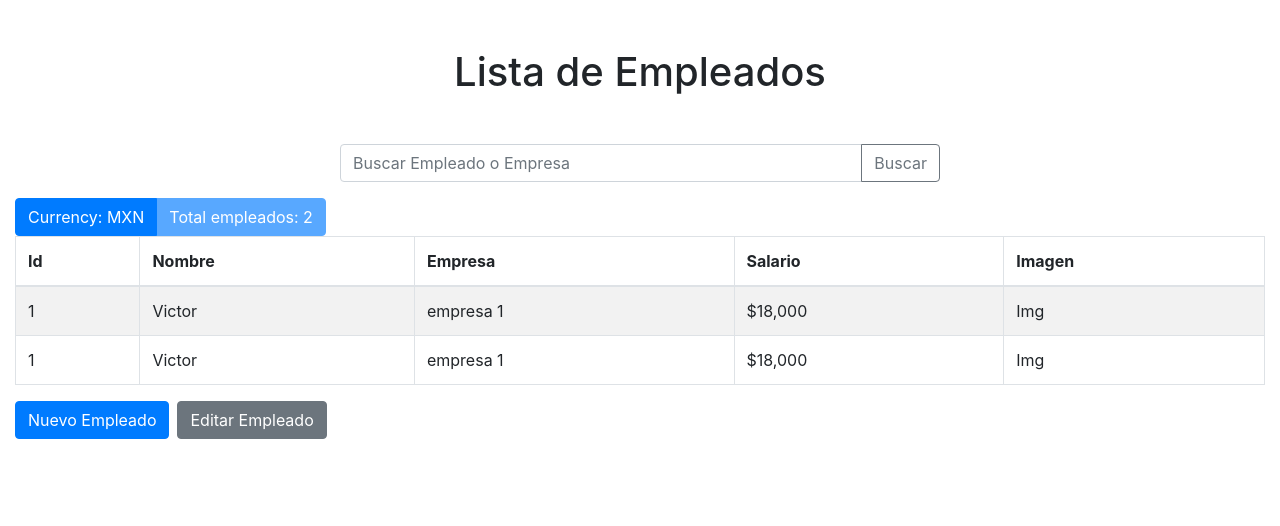
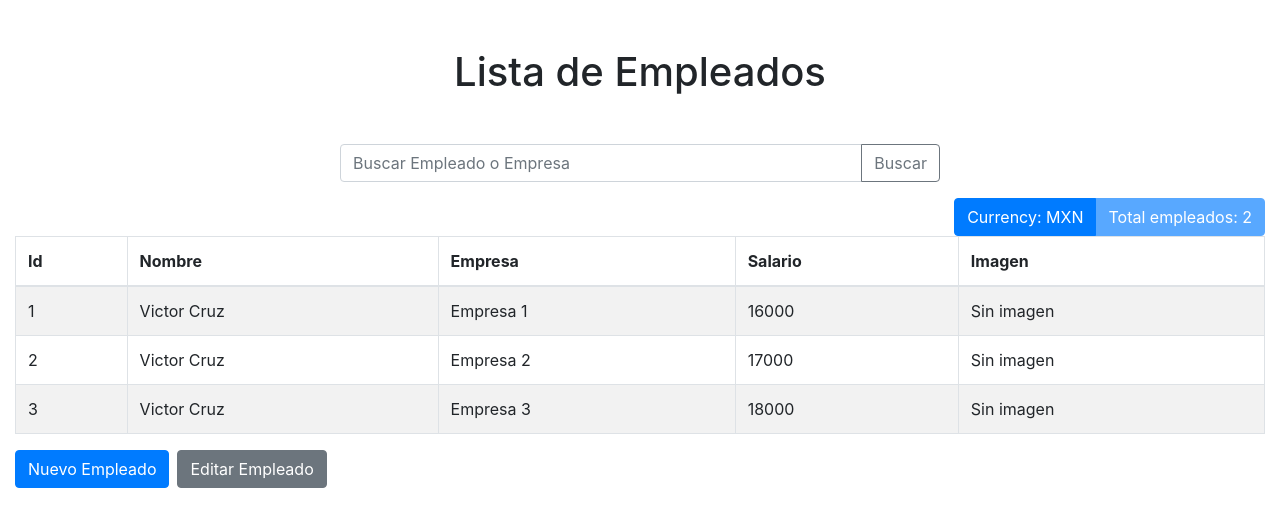
Before and after one commit to vicc30/lista-empleados, a React (Create React App) app: page / in a window 1280 px wide. Shown: the top 526 px of the page. Built offline with nearby package versions, Linux system fonts and the light colour scheme.

Commit message:
Consumo de datos JSON

```diff
--- a/src/App.css
+++ b/src/App.css
@@ -6,3 +6,7 @@ h1 {
     max-width: 600px;
     margin: auto;
 }
+
+.btn-group {
+  float: right;
+}
--- a/src/App.js
+++ b/src/App.js
@@ -2,7 +2,16 @@ import { Table, InputGroup, FormControl, Button, ButtonGroup } from 'react-boots
 import 'bootstrap/dist/css/bootstrap.min.css';
 import './App.css';
 
-function App() {
+import Tabla from './components/tableComponent';
+
+import { EMPLEADOS } from './data/data';
+import { useState } from 'react';
+
+const App = () => {
+
+  //Estados
+  const empleados = useState(EMPLEADOS);
+
   return (
     <>
       <section className="container-fluid">
@@ -18,7 +27,7 @@ function App() {
           </InputGroup.Append>
         </InputGroup>
         <ButtonGroup>
-          <Button primary>Currency: MXN</Button>
+          <Button >Currency: MXN</Button>
           <Button disabled>Total empleados: 2</Button>
         </ButtonGroup>
         <Table striped bordered hover>
@@ -32,20 +41,7 @@ function App() {
             </tr>
           </thead>
           <tbody>
-            <tr>
-              <td>1</td>
-              <td>Victor</td>
-              <td>empresa 1</td>
-              <td>$18,000</td>
-              <td>Img</td>
-            </tr>
-            <tr>
-              <td>1</td>
-              <td>Victor</td>
-              <td>empresa 1</td>
-              <td>$18,000</td>
-              <td>Img</td>
-            </tr>
+            <Tabla empleados={empleados} />
           </tbody>
         </Table>
         <button className="btn btn-primary">Nuevo Empleado</button>
--- /dev/null
+++ b/src/components/tableComponent.js
@@ -0,0 +1,22 @@
+import React from 'react';
+
+const Tabla = (props) => {
+
+    const { empleados } = props;
+
+    return empleados[0].map((empleado) => {
+        return (
+            <>
+                <tr key={empleado.id}>
+                    <td>{empleado.id}</td>
+                    <td>{empleado.nombre}</td>
+                    <td>{empleado.empresa}</td>
+                    <td>{empleado.salario}</td>
+                    <td>{empleado.imagen===""?"Sin imagen":empleado.imagen}</td>
+                </tr>
+            </>
+        );
+    });
+}
+
+export default Tabla;
--- /dev/null
+++ b/src/data/data.js
@@ -0,0 +1,23 @@
+export const EMPLEADOS = [
+    {
+        id: "1",
+        nombre: 'Victor Cruz',
+        empresa: "Empresa 1",
+        salario: 16000,
+        imagen: ""
+    },
+    {
+        id: "2",
+        nombre: 'Victor Cruz',
+        empresa: "Empresa 2",
+        salario: 17000,
+        imagen: ""
+    },
+    {
+        id: "3",
+        nombre: 'Victor Cruz',
+        empresa: "Empresa 3",
+        salario: 18000,
+        imagen: ""
+    },
+]
```
